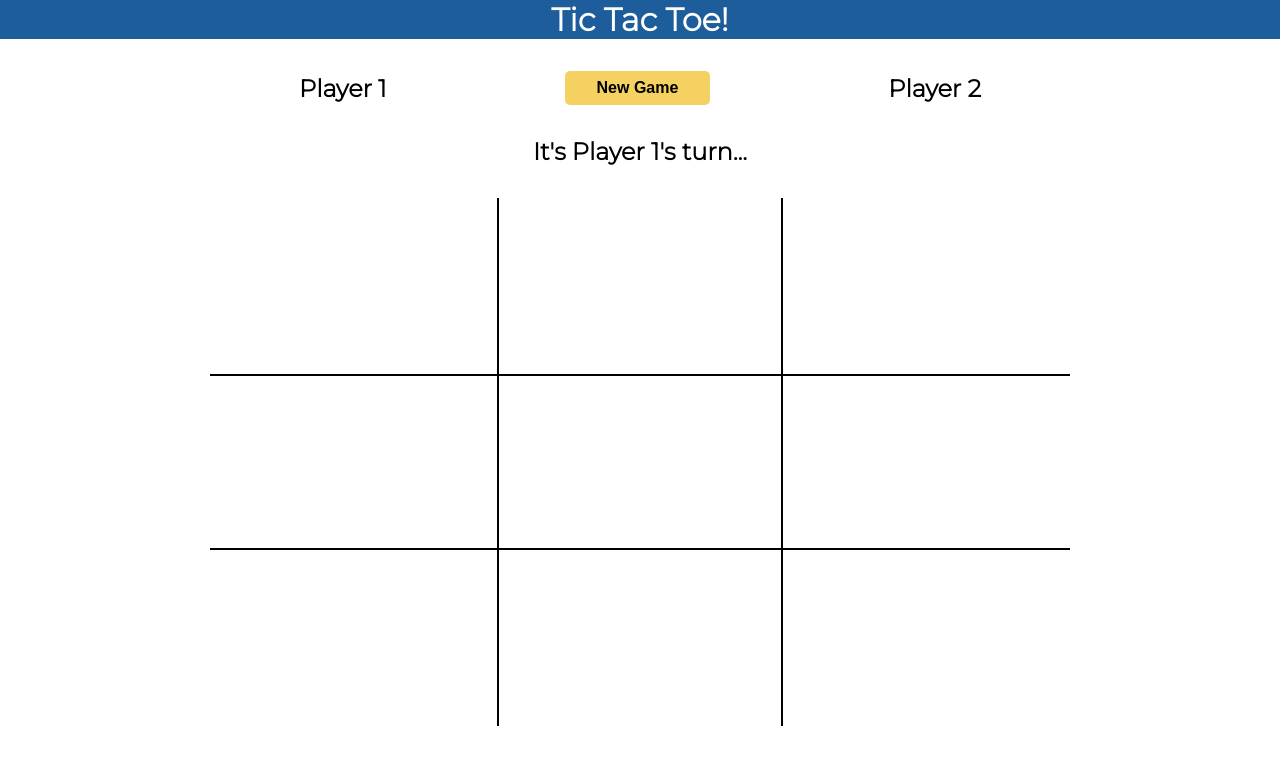
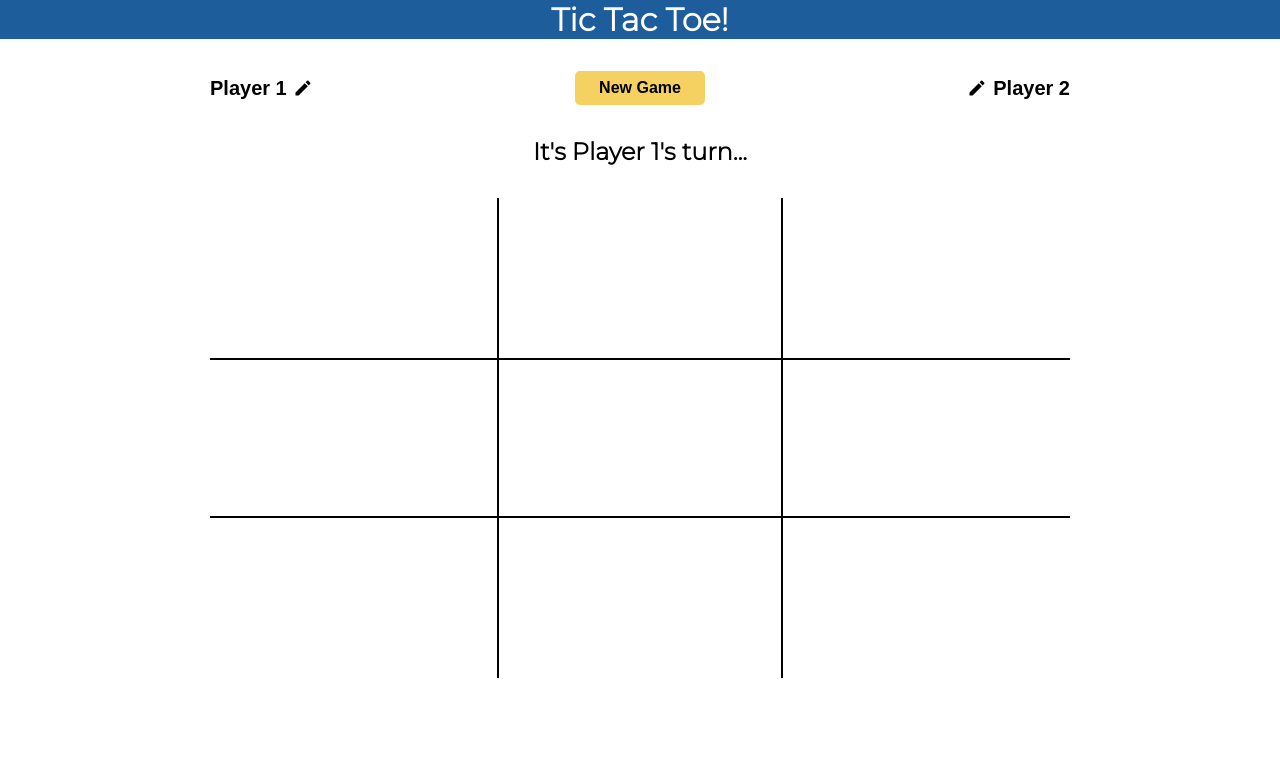
Before and after one commit to jcidp/tic-tac-toe, a plain HTML site: page index.html in a window 1280 px wide. Drawn offline with Linux system fonts and the light colour scheme.

Commit message:
Let Players change their names

```diff
--- a/index.html
+++ b/index.html
@@ -12,14 +12,26 @@
         <h1>Tic Tac Toe!</h1>
     </header>
     <nav>
-        <div class="player-name-container">
-            <p class="player-name" id="player1">Player 1</p>
-            <input class="hidden" id="player1-name">
+        <div class="name-container p1">
+            <button class="name-btn edit-name player1" data-player="1">
+                <p class="player-name player1" data-player="1" id="player1">Player 1</p>
+                <svg class="player1" xmlns="http://www.w3.org/2000/svg" viewBox="0 0 24 24"><title>pencil</title><path d="M20.71,7.04C21.1,6.65 21.1,6 20.71,5.63L18.37,3.29C18,2.9 17.35,2.9 16.96,3.29L15.12,5.12L18.87,8.87M3,17.25V21H6.75L17.81,9.93L14.06,6.18L3,17.25Z" /></svg>
+            </button>
+            <button class="name-btn confirm hidden player1" data-player="1">
+                <input class="hidden name-input player1" data-player="1" id="player1-input" maxlength="8" autocomplete="off">
+                <svg class="hidden player1" xmlns="http://www.w3.org/2000/svg" viewBox="0 0 24 24"><title>check</title><path d="M21,7L9,19L3.5,13.5L4.91,12.09L9,16.17L19.59,5.59L21,7Z" /></svg>
+            </button>
         </div>
         <button id="new-game">New Game</button>
-        <div class="player-name-container">
-            <p class="player-name" id="player2">Player 2</p>
-            <input class="hidden" id="player2-name">
+        <div class="name-container p2">
+            <button class="name-btn edit-name player2" data-player="2">
+                <svg class="player2" xmlns="http://www.w3.org/2000/svg" viewBox="0 0 24 24"><title>pencil</title><path d="M20.71,7.04C21.1,6.65 21.1,6 20.71,5.63L18.37,3.29C18,2.9 17.35,2.9 16.96,3.29L15.12,5.12L18.87,8.87M3,17.25V21H6.75L17.81,9.93L14.06,6.18L3,17.25Z" /></svg>
+                <p class="player-name player2" data-player="2" id="player2">Player 2</p>
+            </button>
+            <button class="name-btn confirm hidden player2" data-player="2">
+                <svg class="hidden player2" xmlns="http://www.w3.org/2000/svg" viewBox="0 0 24 24"><title>check</title><path d="M21,7L9,19L3.5,13.5L4.91,12.09L9,16.17L19.59,5.59L21,7Z" /></svg>
+                <input class="hidden name-input player2" data-player="2" id="player2-input" maxlength="8" autocomplete="off">
+            </button>
         </div>
     </nav>
     <main>
--- a/scripts.js
+++ b/scripts.js
@@ -14,9 +14,12 @@ const Player = (chosenMarker, myName) => {
 
     const getName = () => name;
 
+    const setName = (newName) => name = newName;
+
     return {
         getMarker,
-        getName
+        getName,
+        setName
     };
 };
 
@@ -76,6 +79,8 @@ const gameController = (() => {
         result = "";
     };
 
+    const getPlayers = () => ({player1, player2});
+
     const getResult = () => result;
     const getBoard = () => board;
 
@@ -85,7 +90,8 @@ const gameController = (() => {
         switchPlayer,
         getResult,
         resetGame,
-        getBoard
+        getBoard,
+        getPlayers
     };
 })();
 
@@ -93,18 +99,25 @@ const displayController = (() => {
     const squareContainer = document.querySelectorAll(".square-container");
     const boardSquare = document.querySelectorAll(".board");
     const text = document.getElementById("game-text");
-    const btn = document.getElementById("new-game");
+    const newGameBtn = document.getElementById("new-game");
+    const nameEditBtn = document.querySelectorAll(".edit-name");
+    const nameInputs = document.querySelectorAll(".name-input");
+    const player1Text = document.getElementById(`player1`);
+    const player2Text = document.getElementById(`player2`);
 
-    const showBoard = () => {
+    const renderBoard = () => {
         boardSquare.forEach((square, i) => {
             square.textContent = gameController.getBoard()[i];
         });
-        text.textContent = `It's ${gameController.getCurrentPlayer().getName()}'s turn...`;
+        let playerName = gameController.getCurrentPlayer().getName();
+        text.textContent = `It's ${playerName}'${playerName.slice(playerName.length - 1) == "s" ? "" : "s"} turn...`;
+        player1Text.textContent = gameController.getPlayers().player1.getName();
+        player2Text.textContent = gameController.getPlayers().player2.getName();
     };
 
     const clickHandler = (e) => {
         gameController.playRound(e.target.dataset.index);
-        showBoard();
+        renderBoard();
         if (gameController.getResult() !== "") displayGameEnd();
     };
 
@@ -114,17 +127,50 @@ const displayController = (() => {
 
     const resetBoard = () => {
         gameController.resetGame();
-        showBoard();
-        text.textContent = `It's ${gameController.getCurrentPlayer().getName()}'s turn...`;
+        renderBoard();
+        let playerName = gameController.getCurrentPlayer().getName();
+        console.log(playerName.slice(playerName.length - 1) == "s");
+        text.textContent = `It's ${playerName}'${playerName.slice(playerName.length - 1) == "s" ? "s" : ""} turn...`;
+    };
+
+    const editName = (e) => {
+        let playerNum = e.target.dataset.player;
+        let playerText = document.getElementById(`player${playerNum}`);
+        let playerInput = document.getElementById(`player${playerNum}-input`);
+        playerInput.value = playerText.textContent;
+        toggleVisibility(document.querySelectorAll(`.player${playerNum}`));
+        playerInput.focus();
+    };
+
+    const confirmEdit = (e) => {
+        let playerNum = e.target.dataset.player;
+        let playerInput = document.getElementById(`player${playerNum}-input`);
+        toggleVisibility(document.querySelectorAll(`.player${playerNum}`));
+        if (!playerInput.value) return;
+        let opponentName = gameController.getPlayers()[`player${playerNum == 1 ? 2 : 1}`].getName();
+        if (playerInput.value === opponentName) return;
+        gameController.getPlayers()[`player${playerNum}`].setName(playerInput.value);
+        renderBoard();
+    };
+
+    const toggleVisibility = (elementList) => {
+        elementList.forEach(element => element.classList.toggle("hidden"));
+    };
+
+    const keyHandler = (e) => {
+        e.preventDefault();
+        if (e.key === "Enter" || e.key === "Escape") e.target.blur();
     };
 
     squareContainer.forEach(square => {
         square.addEventListener("click", clickHandler);
     });
+    newGameBtn.addEventListener("click", resetBoard);
+    nameEditBtn.forEach(editor => editor.addEventListener("click", editName));
+    nameInputs.forEach(input => input.addEventListener("focusout", confirmEdit));
+    nameInputs.forEach(input => input.addEventListener("keyup", keyHandler));
 
-    btn.addEventListener("click", resetBoard);
-
-    showBoard();
+    renderBoard();
 });
 
 displayController();
--- a/styles.css
+++ b/styles.css
@@ -27,9 +27,18 @@ header {
 
 nav {
     display: flex;
-    justify-content: space-around;
+    justify-content: space-between;
     align-items: center;
     margin: 2em 0;
+}
+
+.p1, .p2 {
+    min-width: 8rem;
+}
+
+.p2 {
+    display: flex;
+    justify-content: flex-end;
 }
 
 .hidden {
@@ -38,13 +47,51 @@ nav {
 
 .player-name {
     font-weight: bold;
-    font-size: 1.5rem;
+    font-size: 1.25rem;
+}
+
+p {
+    white-space: nowrap;
+}
+
+svg {
+    width: 1.25rem;
+    position: relative;
+    z-index: -1;
+}
+
+.name-btn {
+    display: flex;
+    gap: 0.5em;
+    align-items: center;
+    background-color: transparent;
+    border: none;
+}
+
+.name-btn:hover {
+    cursor: pointer;
+}
+
+/* .player-name {
+    width: 7rem;
+    text-align: left;
+} */
+
+.name-input {
+    font-size: 1.2rem;
+    max-width: 6rem;
+    border: 1px solid grey;
+    border-radius: 5px;
+}
+
+.name-input:focus {
+    outline: none;
 }
 
 #new-game {
     font-weight: bold;
     font-size: 1rem;
-    padding: 0.5rem 2rem;
+    padding: 0.5rem 1.5rem;
     border-radius: 5px;
     border-style: none;
     background-color: #F4D160;
@@ -92,7 +139,7 @@ main {
 .middle {
     border-left: var(--square-border);
     border-right: var(--square-border);
-    height: max(2em, 22vh);
+    height: max(2em, 20vh);
 }
 
 .center {
@@ -100,7 +147,7 @@ main {
     border-bottom: var(--square-border);
 }
 
-@media (max-width: 420px) {
+@media (max-width: 520px) {
     :root{
         font-size: 0.75em;
     }
```
